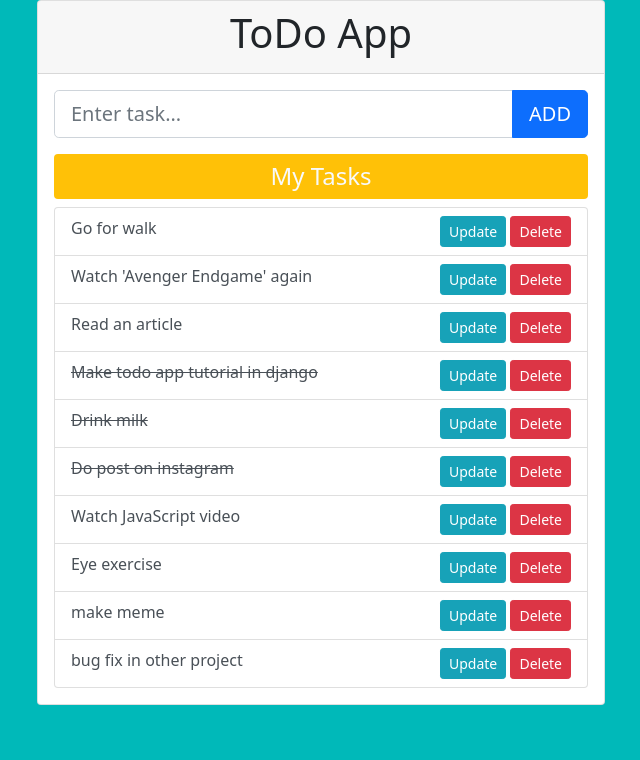
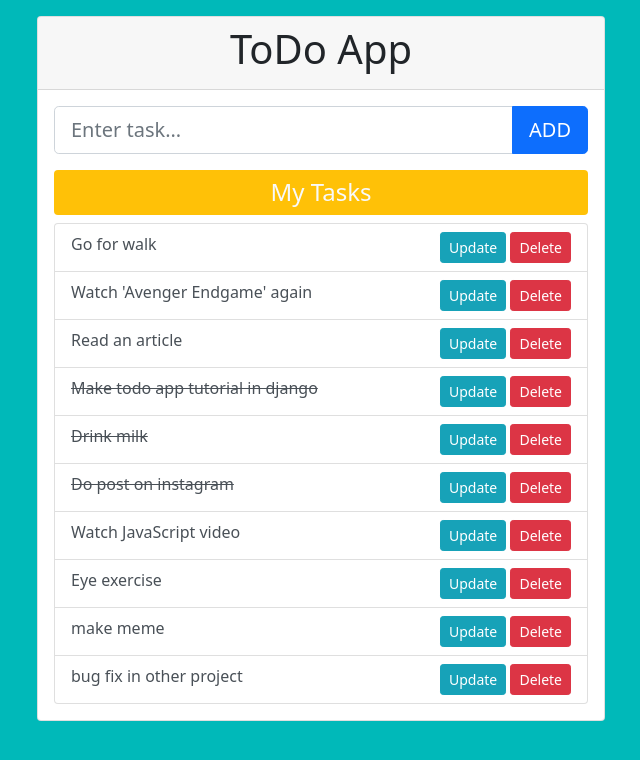
Before and after one commit to SoniArpit/django-todo-app, a Django app: page / in a window 1280 px wide. Shown: the top 760 px of the page, without its empty margins (319-959 px from the left). Run offline with Django 3.2, Linux system fonts and the light colour scheme; data comes from the database, SQL or seed files in the repository; some libraries are stand-ins or nearby versions.

Commit message:
margin change

```diff
--- a/templates/index.html
+++ b/templates/index.html
@@ -7,7 +7,7 @@ Tasks -
 {% block content %}
 <!-- <h1>Hello, world!</h1> -->
 
-<div class="card mtc-3">
+<div class="card mt-3">
     <div class="card-header">
         <h1 class="text-center">ToDo App</h1>
     </div>
```
